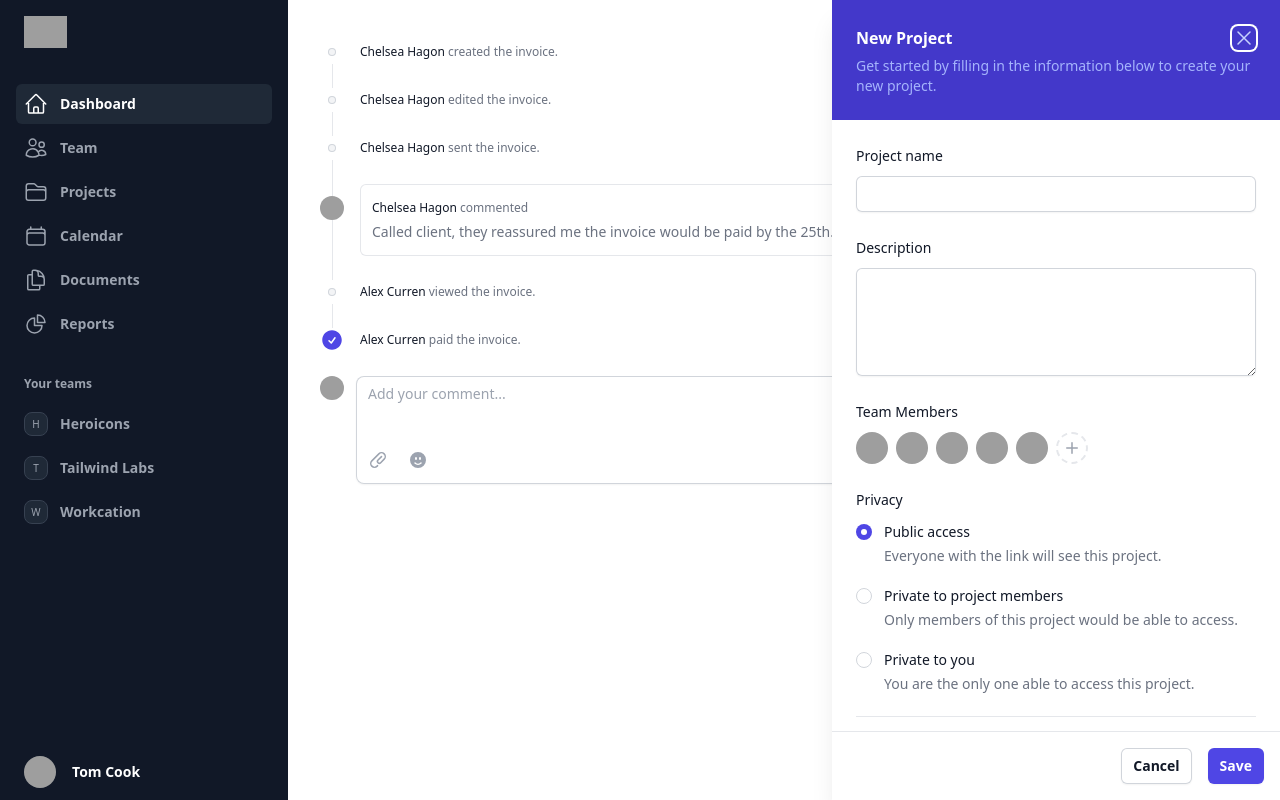
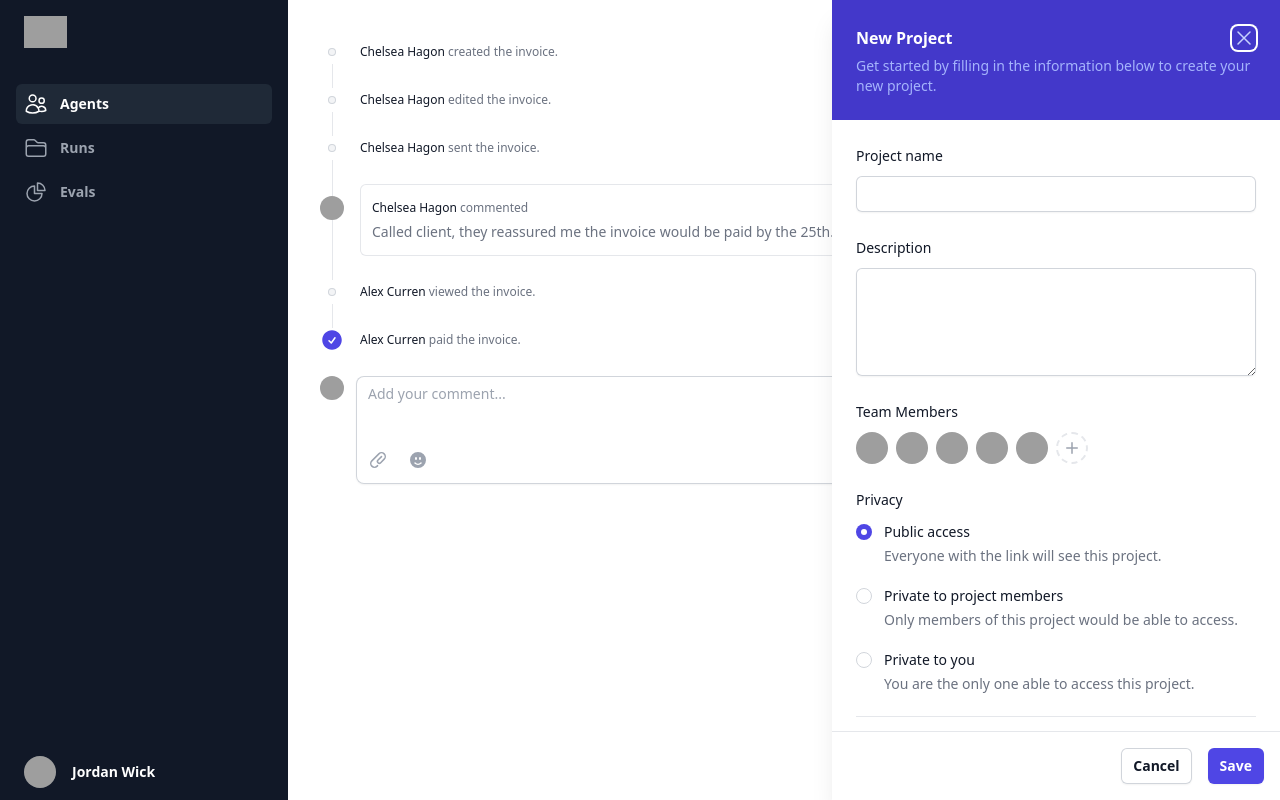
Before and after one commit to theindranet/agents-studio, a Next.js app: page / in a window 1280 px wide. Built offline with nearby package versions, Linux system fonts and the light colour scheme; grey boxes are pictures that could not be loaded.

Commit message:
Update left panel with accurate information

```diff
--- a/app/left-panel.js
+++ b/app/left-panel.js
@@ -13,18 +13,9 @@ import {
   import { classNames } from './utils'
 
 const navigation = [
-    { name: 'Dashboard', href: '#', icon: HomeIcon, current: true },
-    { name: 'Team', href: '#', icon: UsersIcon, current: false },
-    { name: 'Projects', href: '#', icon: FolderIcon, current: false },
-    { name: 'Calendar', href: '#', icon: CalendarIcon, current: false },
-    { name: 'Documents', href: '#', icon: DocumentDuplicateIcon, current: false },
-    { name: 'Reports', href: '#', icon: ChartPieIcon, current: false },
-]
-
-const teams = [
-    { id: 1, name: 'Heroicons', href: '#', initial: 'H', current: false },
-    { id: 2, name: 'Tailwind Labs', href: '#', initial: 'T', current: false },
-    { id: 3, name: 'Workcation', href: '#', initial: 'W', current: false },
+    { name: 'Agents', href: '#', icon: UsersIcon, current: true },
+    { name: 'Runs', href: '#', icon: FolderIcon, current: false },
+    { name: 'Evals', href: '#', icon: ChartPieIcon, current: false },
 ]
 
 export default function LeftPanel() {
@@ -104,29 +95,6 @@ export default function LeftPanel() {
                                 ))}
                                 </ul>
                             </li>
-                            <li>
-                                <div className="text-xs font-semibold leading-6 text-gray-400">Your teams</div>
-                                <ul role="list" className="-mx-2 mt-2 space-y-1">
-                                {teams.map((team) => (
-                                    <li key={team.name}>
-                                    <a
-                                        href={team.href}
-                                        className={classNames(
-                                        team.current
-                                            ? 'bg-gray-800 text-white'
-                                            : 'text-gray-400 hover:text-white hover:bg-gray-800',
-                                        'group flex gap-x-3 rounded-md p-2 text-sm leading-6 font-semibold'
-                                        )}
-                                    >
-                                        <span className="flex h-6 w-6 shrink-0 items-center justify-center rounded-lg border border-gray-700 bg-gray-800 text-[0.625rem] font-medium text-gray-400 group-hover:text-white">
-                                        {team.initial}
-                                        </span>
-                                        <span className="truncate">{team.name}</span>
-                                    </a>
-                                    </li>
-                                ))}
-                                </ul>
-                            </li>
                             </ul>
                         </nav>
                         </div>
@@ -169,29 +137,6 @@ export default function LeftPanel() {
                     ))}
                     </ul>
                 </li>
-                <li>
-                    <div className="text-xs font-semibold leading-6 text-gray-400">Your teams</div>
-                    <ul role="list" className="-mx-2 mt-2 space-y-1">
-                    {teams.map((team) => (
-                        <li key={team.name}>
-                        <a
-                            href={team.href}
-                            className={classNames(
-                            team.current
-                                ? 'bg-gray-800 text-white'
-                                : 'text-gray-400 hover:text-white hover:bg-gray-800',
-                            'group flex gap-x-3 rounded-md p-2 text-sm leading-6 font-semibold'
-                            )}
-                        >
-                            <span className="flex h-6 w-6 shrink-0 items-center justify-center rounded-lg border border-gray-700 bg-gray-800 text-[0.625rem] font-medium text-gray-400 group-hover:text-white">
-                            {team.initial}
-                            </span>
-                            <span className="truncate">{team.name}</span>
-                        </a>
-                        </li>
-                    ))}
-                    </ul>
-                </li>
                 <li className="-mx-6 mt-auto">
                     <a
                     href="#"
@@ -203,7 +148,7 @@ export default function LeftPanel() {
                         alt=""
                     />
                     <span className="sr-only">Your profile</span>
-                    <span aria-hidden="true">Tom Cook</span>
+                    <span aria-hidden="true">Jordan Wick</span>
                     </a>
                 </li>
                 </ul>
```
